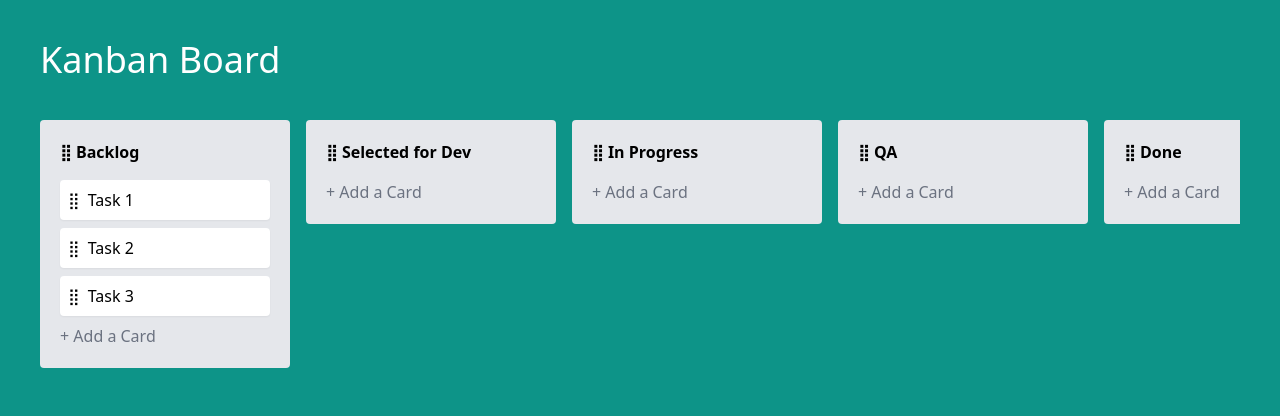
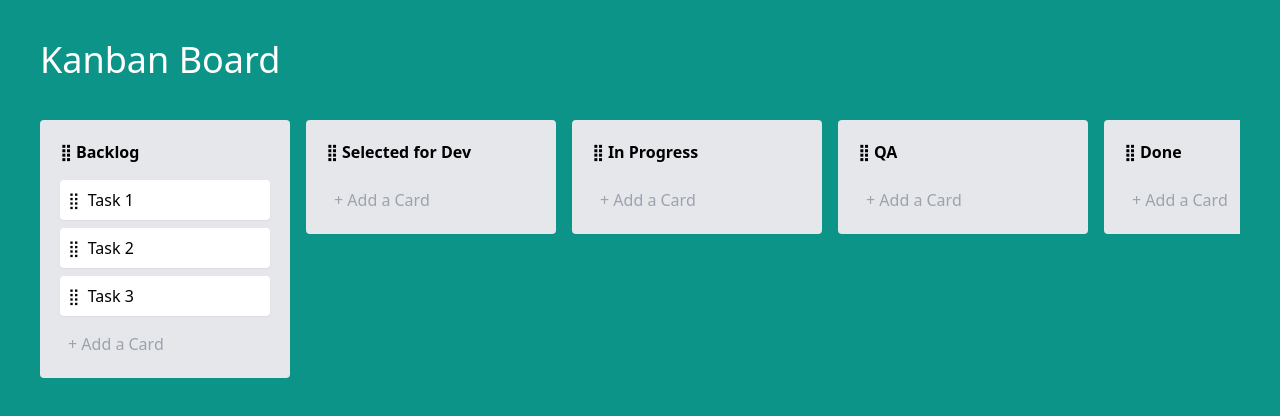
Before and after one commit to jonyhayama/kanban, a Nuxt app: page / in a window 1280 px wide. Shown: the top 416 px of the page. Built offline with nearby package versions, Linux system fonts and the light colour scheme.

Commit message:
✨ Allow user to create tasks

```diff
--- /dev/null
+++ b/components/TaskNew.vue
@@ -0,0 +1,44 @@
+<script setup lang="ts">
+import type { Task } from "@/types";
+import { nanoid } from "nanoid";
+
+const emit = defineEmits<{
+  (e: "add", payload: Task): void;
+}>();
+
+const focused = ref(false);
+const title = ref('');
+
+function createTask(e: Event) {
+  if (title.value.trim()) {
+    e.preventDefault();
+    emit("add", {
+      id: nanoid(),
+      title: title.value.trim(),
+      createdAt: new Date(),
+    } as Task)
+  }
+
+  title.value = "";0
+}
+</script>
+
+<template>
+  <div>
+    <textarea
+      v-model="title"
+      @keydown.tab="createTask"
+      @keyup.enter="createTask"
+      rows="1"
+      class="focus:bg-white focus:shadow resize-none rounded w-full border-none bg-transparent p-2 cursor-pointer overflow-hidden"
+      :class="{
+        'h-7': !focused,
+        'h-20': focused
+      }"
+      style="outline: none !important"
+      @focus="focused = true"
+      @blur="focused = false"
+      :placeholder="!focused ? '+ Add a Card' : 'Enter a title for this card'"
+    ></textarea>
+  </div>
+</template>
--- a/components/TheBoard.vue
+++ b/components/TheBoard.vue
@@ -82,10 +82,7 @@
           </template>
         </draggable>
         <footer>
-          <button
-            type="button"
-            class="text-gray-500"
-          >+ Add a Card</button>
+          <TaskNew @add="column.tasks.push($event)" />
         </footer>
       </div>
     </template>
```
